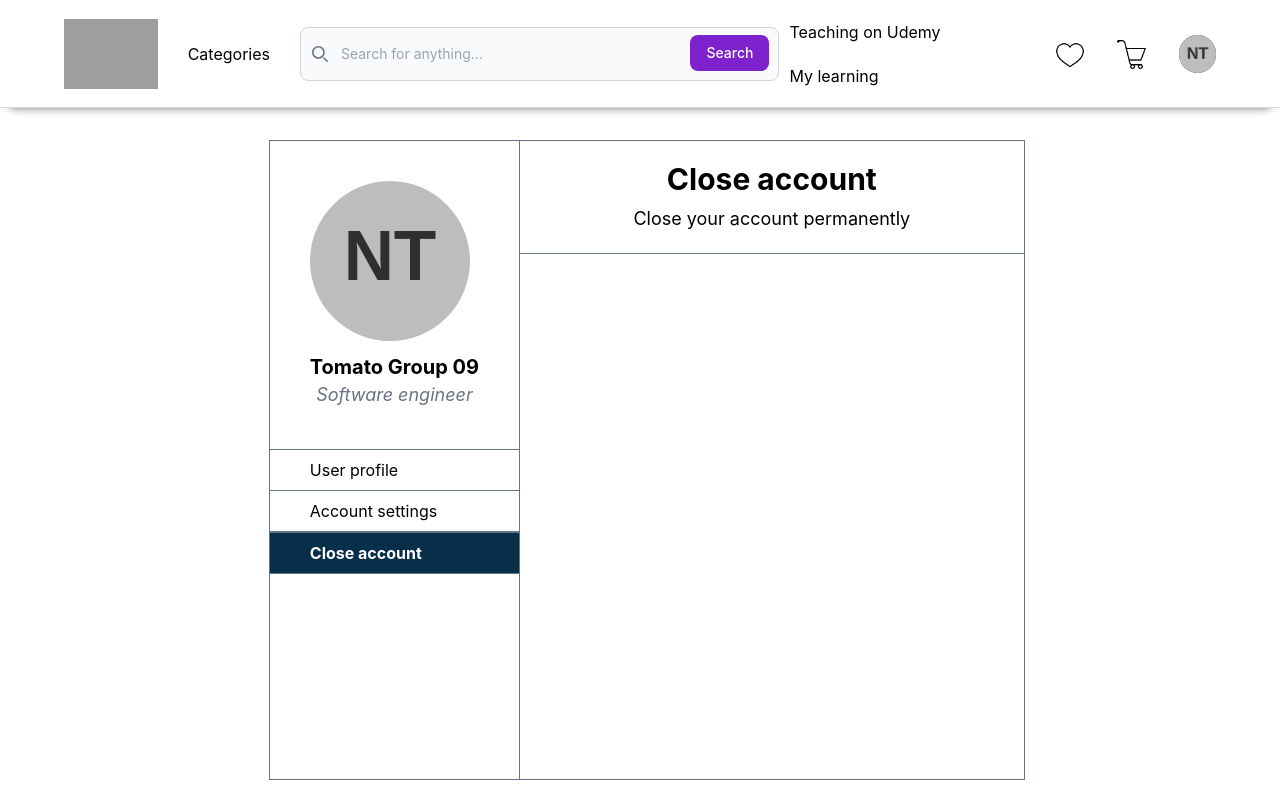
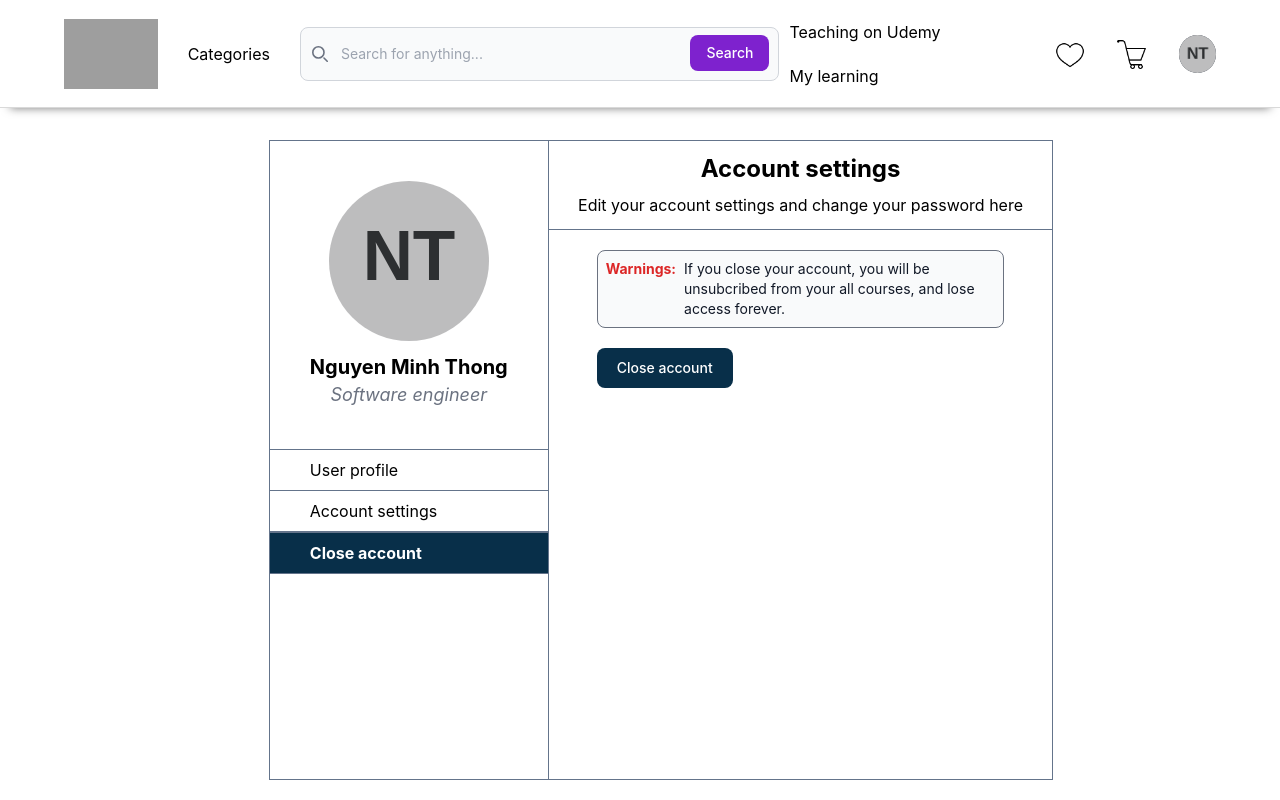
Before and after one commit to DeadlineShooters/Udemy-Web, a React (Create React App) app in the folder udemy-front-end/: page /user/close-account in a window 1280 px wide. Built offline with nearby package versions, Linux system fonts and the light colour scheme; grey boxes are pictures that could not be loaded.

Commit message:
+ close account page

```diff
--- a/udemy-front-end/src/Pages/User/ManageAccount/closeAccount.jsx
+++ b/udemy-front-end/src/Pages/User/ManageAccount/closeAccount.jsx
@@ -4,16 +4,29 @@ import { Link, useLocation } from "react-router-dom";
 import './closeAccount.css';
 
 const CloseAccount = () => {
-  let username = "Nguyen Minh Thong"; //Handle retrieve user data later
+  const user = {
+    firstName: "Nguyen Minh",
+    lastName: "Thong",
+    heading: "Software engineer",
+    description: "",
+    email: "tomato09@gmail.com",
+    password: "",
+    website: {
+      fb: "",
+      yb: "",
+      link: "",
+    }
+  };
+  let fullname = user.firstName + " " + user.lastName;
   return (
     <div class="template flex flex-row pt-8">
       <div class="flex flex-col border border-r-0 border-slate-500" style={{height: "40rem"}}>
         <div class='p-10'>
-          <div class="relative flex items-center rounded-full">
-            <img id="preview" src={createImageFromInitials(160, username, getColor())} alt="profile-pic" className="avatar"/>
+          <div class="flex rounded-full justify-center">
+            <img id="preview" src={createImageFromInitials(160, fullname, getColor())} alt="profile-pic" className="avatar"/>
           </div>
-          <p class="text-xl mt-3 font-bold text-center">Tomato Group 09</p>
-          <p class="text-lg italic text-center text-gray-500">Software engineer</p>
+          <p class="text-xl mt-3 font-bold text-center">{fullname}</p>
+          <p class="text-lg italic text-center text-gray-500">{user.heading}</p>
         </div>
         <div class="pl-10 py-2 border border-l-0 border-r-0 border-slate-500 ">
           <Link to="/user/edit-profile">User profile</Link>
@@ -26,9 +39,20 @@ const CloseAccount = () => {
         </div>
       </div>
       <div class="flex flex-col border border-slate-500 w-1/2" style={{height: "40rem"}}>
-        <div class="border border-l-0 border-r-0 border-t-0 border-slate-500 text-center p-5">
-          <p class='font-bold text-3xl'>Close account</p>
-          <p class='text-lg mt-2'>Close your account permanently</p>
+        <div class="border border-l-0 border-r-0 border-t-0 border-slate-500 text-center p-3">
+          <p class='font-bold text-2xl'>Account settings</p>
+          <p class='text-base mt-2'>Edit your account settings and change your password here</p>
+        </div>
+        <div class="flex flex-col">
+          <div class='w-full px-12 pt-5 pb-5'>
+            <div class="flex w-full p-2 text-gray-900 border border-gray-500 rounded-lg bg-gray-50 text-sm focus:ring-blue-500 focus:border-blue-500 dark:bg-gray-700 dark:border-gray-600 dark:placeholder-gray-400 dark:text-white dark:focus:ring-blue-500 dark:focus:border-blue-500" disabled readOnly>
+              <p class='text-sm font-bold text-red-600'>Warnings:</p>
+              <p class='ml-2'>If you close your account, you will be unsubcribed from your all courses, and lose access forever.</p>
+            </div>
+          </div>
+        </div>
+        <div class='pl-12'>
+          <button type="button" class="text-white bg-sky-950 hover:bg-sky-900 focus:ring-4 focus:ring-blue-300 font-medium rounded-lg text-sm px-5 py-2.5 me-2 mb-2 dark:bg-blue-600 dark:hover:bg-blue-700 focus:outline-none dark:focus:ring-blue-800">Close account</button>
         </div>
       </div>
     </div>
```
